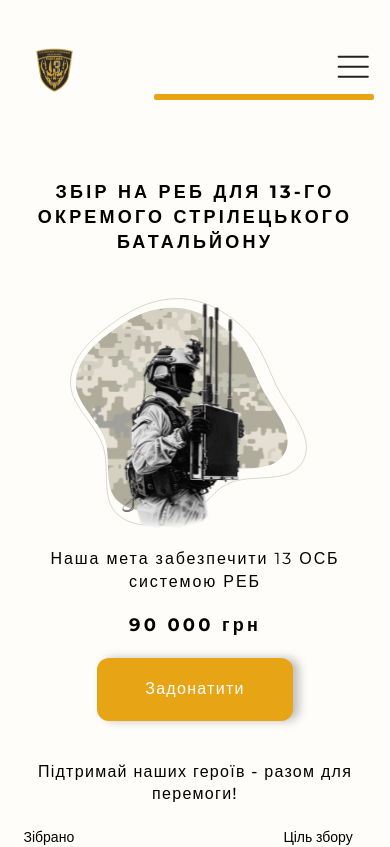
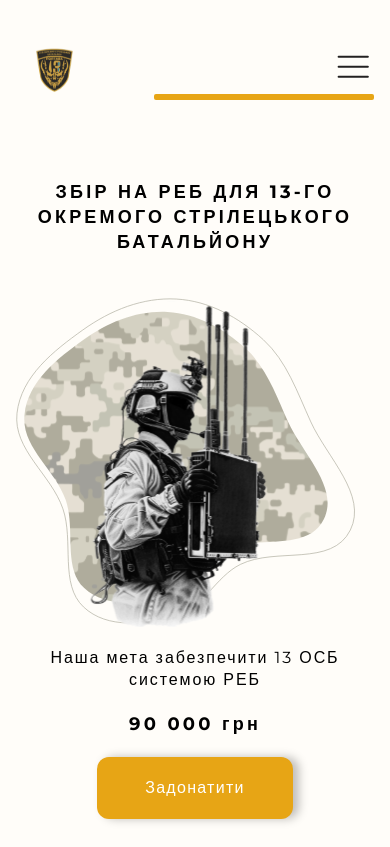
Before and after one commit to baza-trainee/13-zbir, a React (Vite) app: page / in a window 390 px wide. Shown: the top 847 px of the page. Built offline with nearby package versions, Linux system fonts and the light colour scheme.

Commit message:
fix button props, add props type ts file

```diff
--- a/src/components/Hero/Hero.module.scss
+++ b/src/components/Hero/Hero.module.scss
@@ -36,7 +36,7 @@
             width: auto;
 
             @media screen and (max-width: 768px) {
-                width: 70%;
+                width: 100%;
             }
         }
 
--- a/src/components/Hero/Hero.tsx
+++ b/src/components/Hero/Hero.tsx
@@ -1,7 +1,5 @@
-import React from 'react'
 import styles from './Hero.module.scss'
 import MainImg from '../img/REB.svg'
-import ReusableButton from '../ReusableButton/ReusableButton'
 import ReusableBtn from '../ReusableBtn/ReusableBtn'
 
 export default function Hero() {
```
